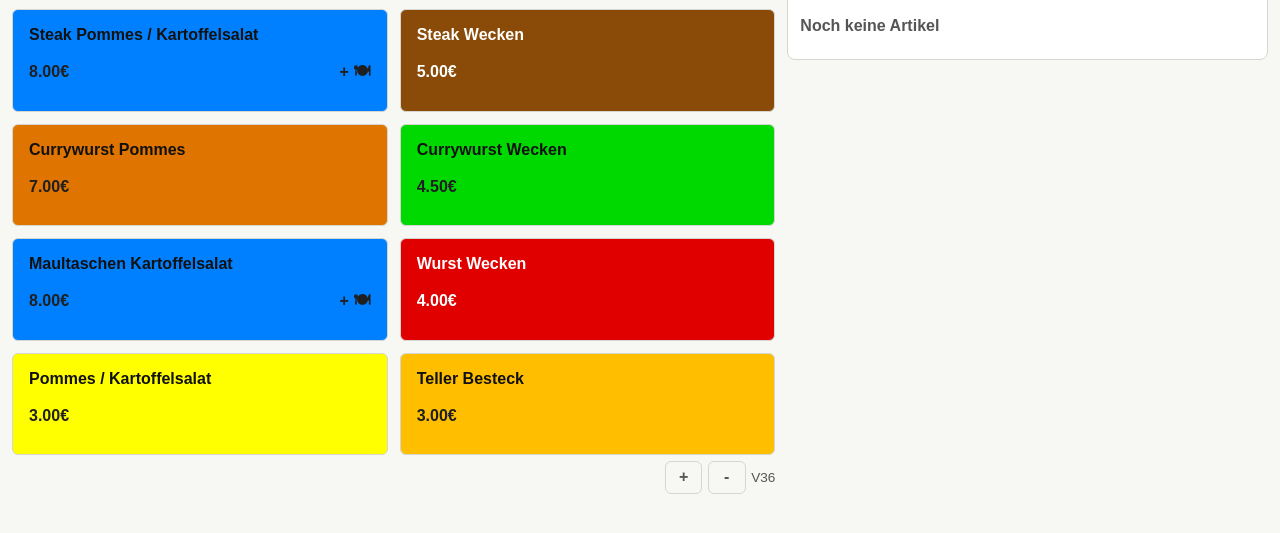
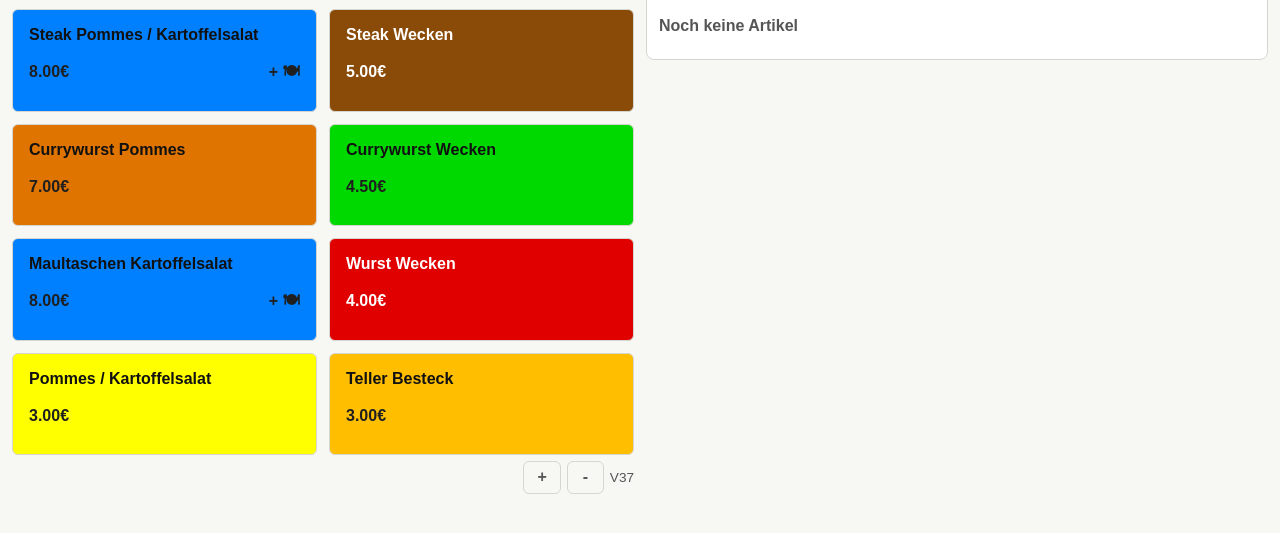
Before and after one commit to sejoeg/Hopfenwandertag, a plain HTML site: page index.html in a window 1280 px wide. Shown: the part 117-650 px from the top of the page. Drawn offline with Linux system fonts and the light colour scheme.

Commit message:
Set desktop register layout to equal columns

```diff
--- a/cache.js
+++ b/cache.js
@@ -1,6 +1,6 @@
 const GHPATH = "/Hopfenwandertag";
 const APP_PREFIX = "hwt_";
-const VERSION = "version_036";
+const VERSION = "version_037";
 const CACHE_NAME = `${APP_PREFIX}${VERSION}`;
 const URLS = [
   `${GHPATH}/`,
--- a/index.html
+++ b/index.html
@@ -267,7 +267,7 @@
 
         @media (min-width: 64rem) {
             .app {
-                grid-template-columns: minmax(34rem, 1.35fr) minmax(24rem, 0.85fr);
+                grid-template-columns: minmax(0, 1fr) minmax(0, 1fr);
                 align-items: start;
             }
 
@@ -285,7 +285,7 @@
             <div class="toolbar" aria-label="Anzeige">
                 <button type="button" id="zoomIn" aria-label="Ansicht vergrößern">+</button>
                 <button type="button" id="zoomOut" aria-label="Ansicht verkleinern">-</button>
-                <span class="version">V36</span>
+                <span class="version">V37</span>
             </div>
         </section>
 
```
